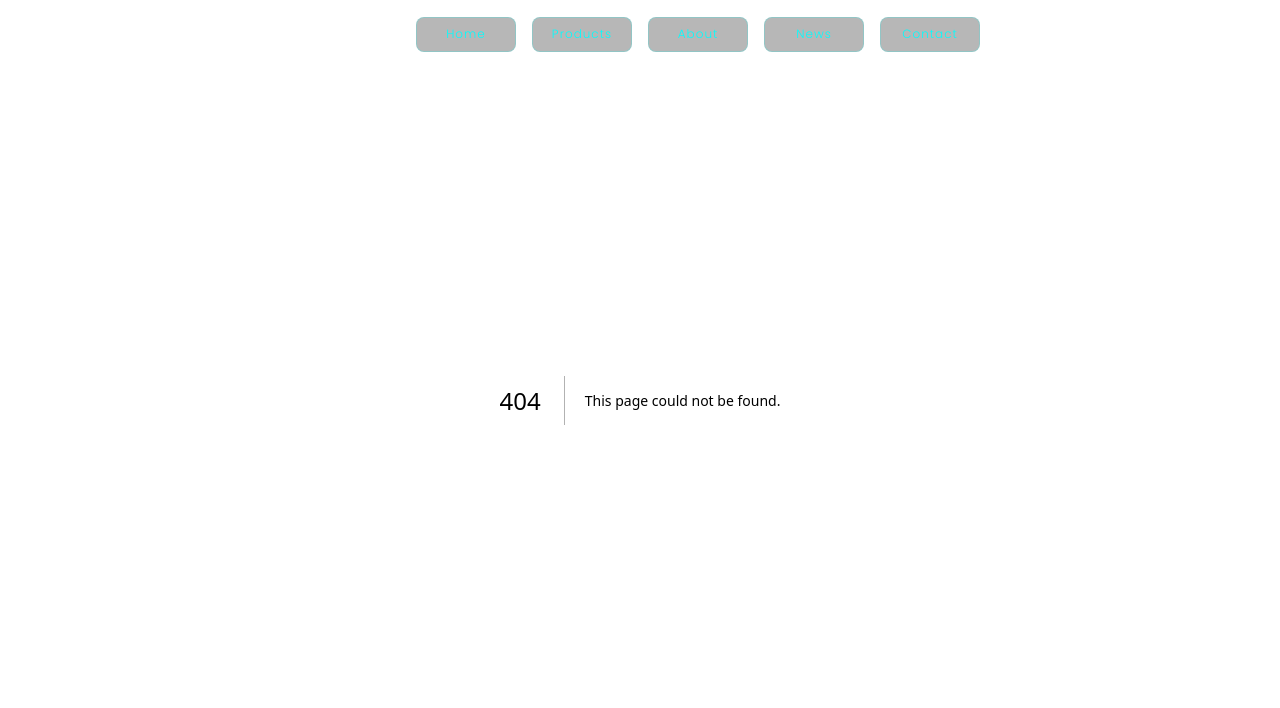
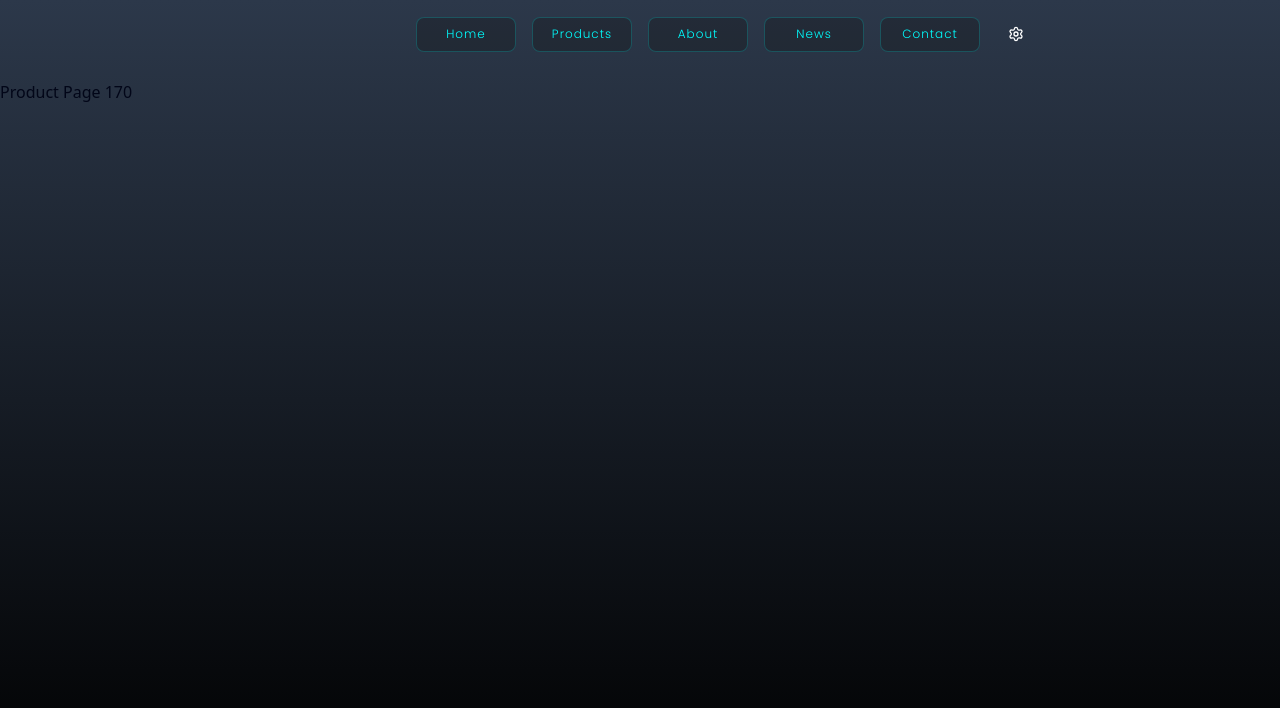
Before and after one commit to swanholmtech-ai/swanholm-tech, a Next.js app: page /products/170 in a window 1280 px wide. Before the commit this address had no page. Shown: the top 708 px of the page. Built offline with nearby package versions, Linux system fonts and the light colour scheme.

Commit message:
fix background

```diff
--- a/app/about/page.tsx
+++ b/app/about/page.tsx
@@ -1,8 +1,8 @@
 export default function ProductsPage() {
   return (
-    <div className="container mx-auto px-4 py-8">
+    <main className="max-w-7xl mt-20 mx-auto h-[calc(100vh-5rem)]">
       <h1 className="text-3xl font-bold mb-6">About</h1>
       <div className="grid grid-cols-1 md:grid-cols-2 lg:grid-cols-3 gap-6"></div>
-    </div>
+    </main>
   );
 }
--- a/app/globals.css
+++ b/app/globals.css
@@ -4,7 +4,14 @@
 body {
   /* background-color: oklch(92.9% 0.013 255.508); */
   overflow-x: hidden;
-  background-color: #111c2e;
+  /* background-color: #111c2e; */
+  background: #000000;
+  background: linear-gradient(
+    0deg,
+    rgba(0, 0, 0, 1) 0%,
+    rgba(44, 56, 74, 1) 100%
+  );
+  /* min-height: 100svh; */
 }
 
 @custom-variant dark (&:is(.dark *));
--- /dev/null
+++ b/app/products/[slug]/page.tsx
@@ -0,0 +1,9 @@
+const ProductPage = ({ params }: { params: { slug: string } }) => {
+  return (
+    <main className="max-w-7xl mt-20 mx-auto h-[calc(100vh-5rem)]">
+      <h1>Product Page {params.slug}</h1>
+    </main>
+  );
+};
+
+export default ProductPage;
--- a/app/products/page.tsx
+++ b/app/products/page.tsx
@@ -26,7 +26,7 @@ export default function ProductsPage() {
   });
 
   return (
-    <main className="max-w-7xl mt-20 mx-auto">
+    <main className="max-w-7xl mt-20 mx-auto h-[calc(100vh-5rem)]">
       <motion.div
         ref={ref}
         className="grid grid-cols-1 md:grid-cols-3 lg:grid-cols-5 gap-4 pt-10 w-full px-4"
```
